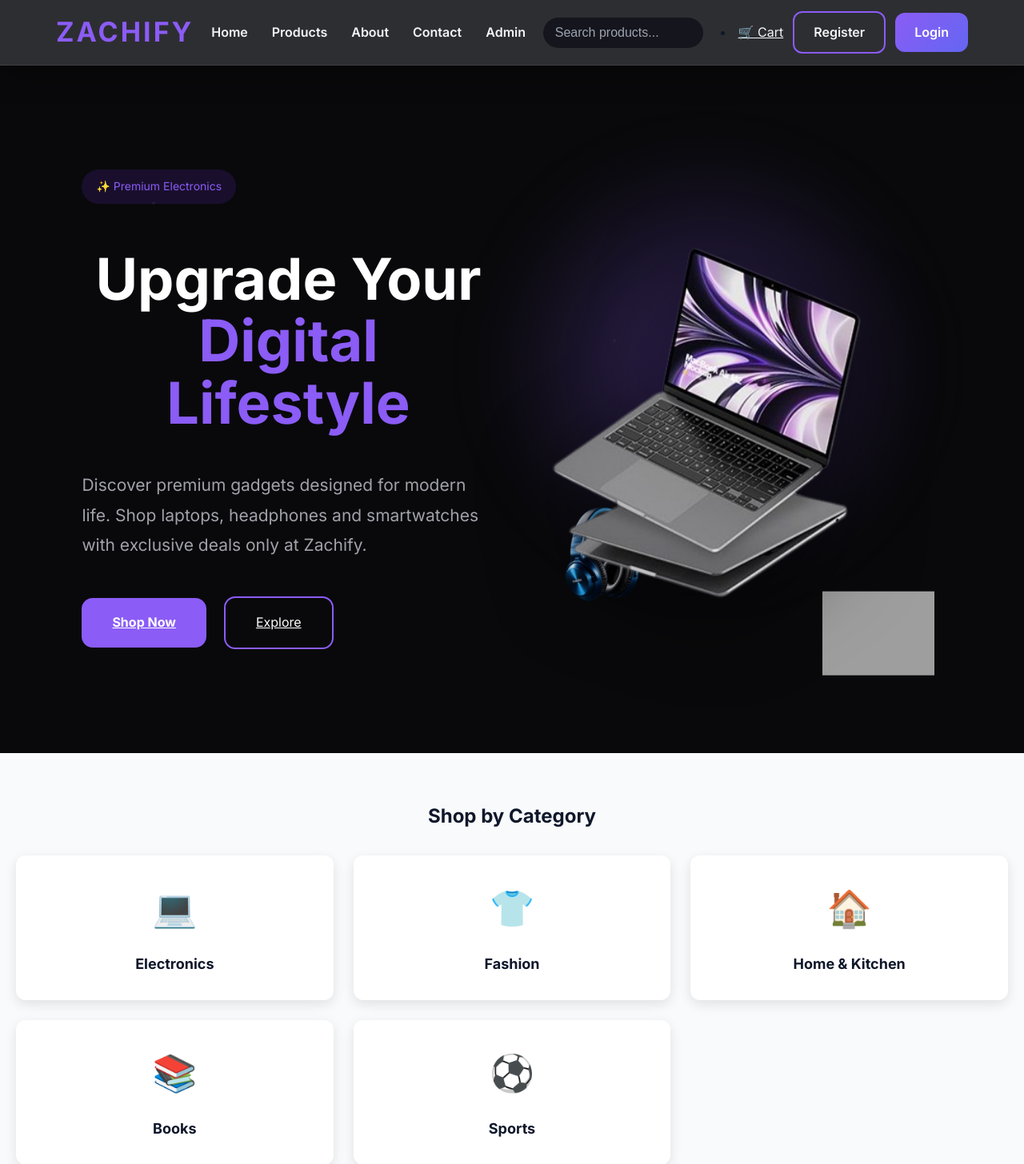
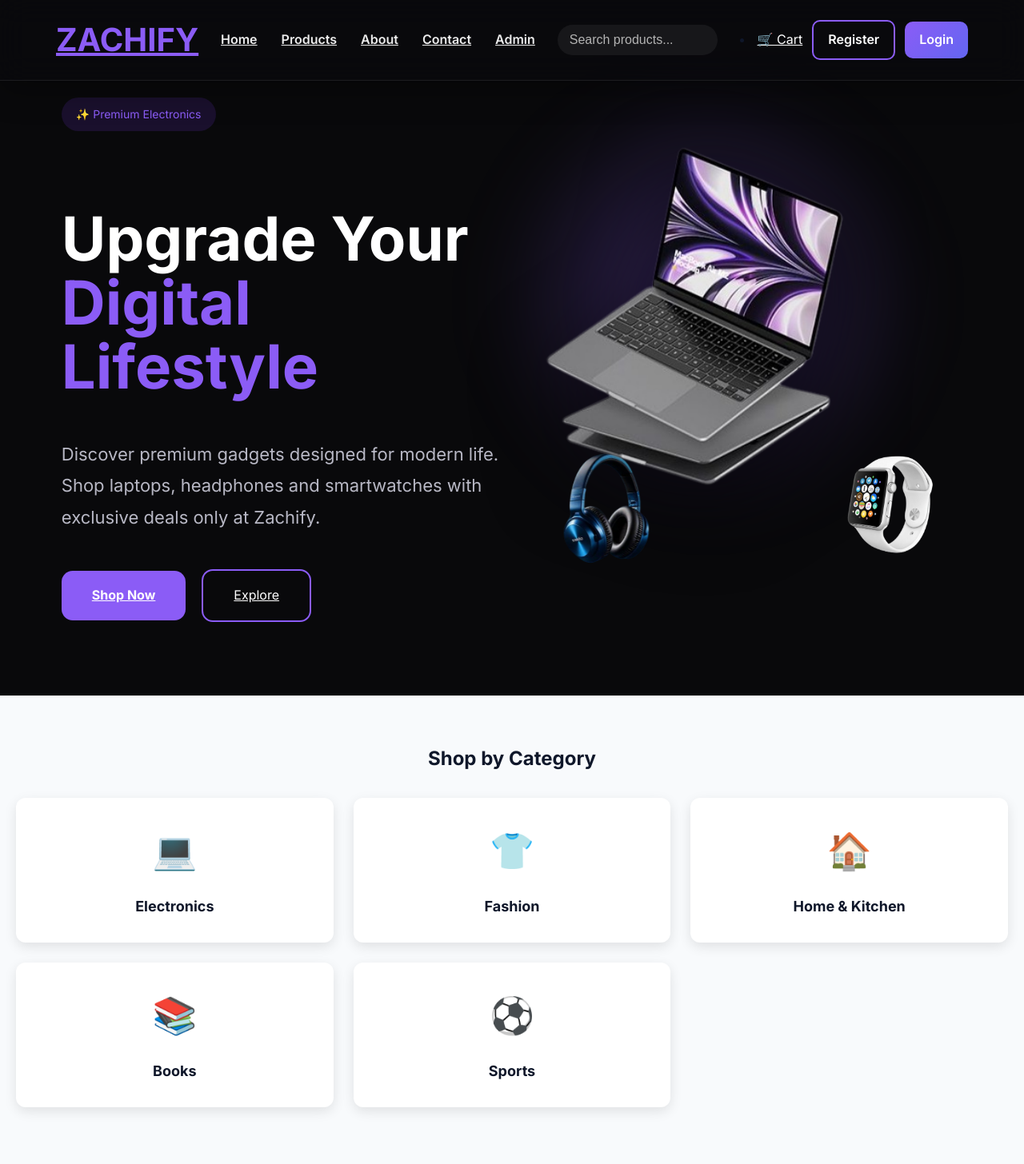
Before and after one commit to shahalll/zachify_ecommerce, a Flask app: page / in a window 1280 px wide. Shown: the top 1456 px of the page at 80% size. Run offline with Flask 3, Linux system fonts and the light colour scheme; data comes from the database, SQL or seed files in the repository; grey boxes are pictures that could not be loaded.

Commit message:
Completed homepage UI and responsive design

```diff
--- a/static/css/style.css
+++ b/static/css/style.css
@@ -49,35 +49,39 @@ line-height:1.6;
 
 .navbar{
 
-    position:sticky;
+    position:fixed;
     top:0;
+    left:0;
+    width:100%;
+
     z-index:1000;
 
     display:flex;
+    justify-content:space-between;
     align-items:center;
-    justify-content:space-between;
 
-    height:82px;
+    padding:18px 70px;
 
-    padding:0 70px;
-
-    background:rgba(10,10,15,.85);
+    background:rgba(10,10,15,.65);
 
     backdrop-filter:blur(18px);
+    -webkit-backdrop-filter:blur(18px);
 
     border-bottom:1px solid rgba(255,255,255,.08);
 
-    box-shadow:0 10px 35px rgba(0,0,0,.35);
+    box-shadow:0 10px 40px rgba(0,0,0,.35);
 
+    transition:.35s;
 }
 
 .logo a{
-    text-decoration:none;
-    font-size:34px;
+
+    color:#8B5CF6;
+
+    font-size:40px;
+
     font-weight:800;
-    letter-spacing:3px;
-    color:#8B5CF6;
-    transition:all .3s ease;
+
 }
 .logo a:hover{
     transform:scale(1.05);
@@ -91,15 +95,9 @@ line-height:1.6;
 
 .nav-links a{
 
-    text-decoration:none;
-
-    color:#F3F4F6;
+    color:#ECECEC;
 
     font-weight:600;
-
-    font-size:16px;
-
-    position:relative;
 
     transition:.3s;
 
@@ -140,17 +138,28 @@ line-height:1.6;
 
 .search-box input{
 
-    background:#15151d;
+    width:260px;
+
+    padding:14px 22px;
+
+    background:rgba(255,255,255,.06);
+
+    border:1px solid rgba(255,255,255,.08);
 
     color:white;
 
-    border:1px solid #2d2d38;
+    border-radius:40px;
 
 }
 
 .search-box input::placeholder{
 
-    color:#9ca3af;
+    color:#B3B3B3;
+
+}
+.search-box input::placeholder{
+
+    color:#B3B3B3;
 
 }
 
@@ -183,23 +192,12 @@ line-height:1.6;
 
     color:white;
 
-    border:none;
-
-    padding:12px 24px;
-
-    border-radius:12px;
-
-    font-weight:600;
-
-    transition:.35s;
-
 }
-
 .login-btn:hover{
 
     transform:translateY(-3px);
 
-    box-shadow:0 12px 30px rgba(139,92,246,.45);
+    box-shadow:0 15px 35px rgba(139,92,246,.45);
 
 }
 
@@ -207,29 +205,14 @@ line-height:1.6;
 
     background:transparent;
 
-    color:#F3F4F6;
-
     border:2px solid #8B5CF6;
 
-    padding:12px 24px;
-
-    border-radius:12px;
-
-    font-weight:600;
-
-    transition:.35s;
+    color:white;
 
 }
-
 .register-btn:hover{
 
     background:#8B5CF6;
-
-    color:white;
-
-    transform:translateY(-3px);
-
-    box-shadow:0 10px 25px rgba(139,92,246,.35);
 
 }
 
@@ -241,7 +224,7 @@ line-height:1.6;
 }
 .cart-link{
 
-    color:#F3F4F6;
+    color:white;
 
 }
 
@@ -315,37 +298,22 @@ p{
 
 .hero{
 
-    min-height:92vh;
+    min-height:100vh;
 
     display:flex;
 
+    align-items:center;
+
     justify-content:space-between;
 
-    align-items:center;
+    padding:90px 6% 60px;
 
-    padding:70px 8%;
+    background:#09090B;
+
+    position:relative;
 
     overflow:hidden;
 
-    position:relative;
-
-    background:
-    radial-gradient(circle at top right,
-    rgba(124,58,237,.25),
-    transparent 30%),
-
-    radial-gradient(circle at bottom left,
-    rgba(59,130,246,.15),
-    transparent 35%),
-
-    #09090B;
-background-image:
-
-radial-gradient(circle at 15% 20%, rgba(255,255,255,.05) 2px, transparent 2px),
-
-radial-gradient(circle at 85% 80%, rgba(139,92,246,.12) 3px, transparent 3px),
-
-radial-gradient(circle at 60% 40%, rgba(255,255,255,.04) 2px, transparent 2px);
 }
 .hero::before{
 
@@ -371,20 +339,15 @@ radial-gradient(circle at 60% 40%, rgba(255,255,255,.04) 2px, transparent 2px);
 
 }
 .hero-left{
-
-    width:48%;
+    width:50%;
+    max-width:620px;
 
     display:flex;
+    flex-direction:column;
+    align-items:flex-start;
+    justify-content:center;
+}
 
-    flex-direction:column;
-
-    justify-content:center;
-
-    align-items:flex-start;
-
-    z-index:5;
-
-}
 .hero-right{
 
     width:52%;
@@ -408,21 +371,15 @@ radial-gradient(circle at 60% 40%, rgba(255,255,255,.04) 2px, transparent 2px);
 
     font-size:14px;
 
-    margin-bottom:30px;
+    margin-bottom:35px;
 
 }
 .hero-left h1{
-
-    font-size:72px;
-
-    line-height:1.08;
-
-    font-weight:800;
-
+    font-size:76px;
+    line-height:1.05;
     color:white;
-
-    margin:25px 0;
-
+    margin-bottom:30px;
+    text-align:left;
 }
 .hero-left span{
 
@@ -430,30 +387,23 @@ radial-gradient(circle at 60% 40%, rgba(255,255,255,.04) 2px, transparent 2px);
 
 }
 .hero-left p{
-
-    color:#A1A1AA;
-
-    font-size:21px;
-
+    color:#B8B8C5;
+    font-size:22px;
     line-height:1.8;
-
-    max-width:560px;
-
+    max-width:600px;
     text-align:left;
-
     margin-bottom:45px;
-
 }
 
 .hero-laptop{
 
     position:absolute;
 
-    width:540px;
+    width:520px;
 
-    right:20px;
+    right:70px;
 
-    top:80px;
+    top:20px;
 
     z-index:3;
 
@@ -468,9 +418,9 @@ radial-gradient(circle at 60% 40%, rgba(255,255,255,.04) 2px, transparent 2px);
 
     width:140px;
 
-    right:10px;
+    right:20px;
 
-    bottom:20px;
+    bottom:60px;
 
     z-index:2;
 
@@ -481,11 +431,11 @@ radial-gradient(circle at 60% 40%, rgba(255,255,255,.04) 2px, transparent 2px);
 
     position:absolute;
 
-    width:180px;
+    width:210px;
 
-    left:40px;
+    left:20px;
 
-    bottom:80px;
+    bottom:60px;
 
     z-index:2;
 
@@ -494,17 +444,11 @@ radial-gradient(circle at 60% 40%, rgba(255,255,255,.04) 2px, transparent 2px);
 }
 
 .hero-buttons{
-
     display:flex;
-
+    justify-content:flex-start;
     align-items:center;
-
-    justify-content:flex-start;
-
-    gap:22px;
-
+    gap:20px;
 }
-
 .shop-btn{
 
     background:#8B5CF6;
--- a/templates/index.html
+++ b/templates/index.html
@@ -57,7 +57,7 @@ Home - Zachify
         src="{{ url_for('static', filename='images/headphone.png') }}">
 
         <img class="hero-watch"
-        src="{{ url_for('static', filename='images/watch.png') }}">
+        src="{{ url_for('static', filename='images/smartwatch.png') }}">
 
     </div>
 
```
